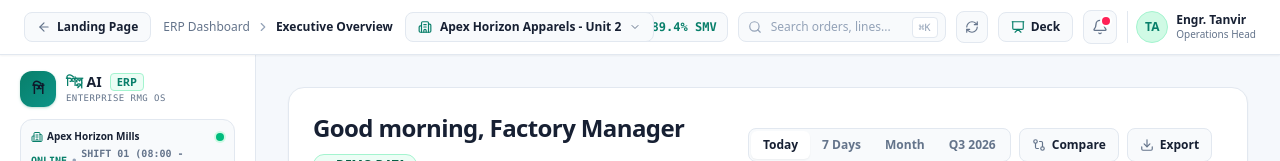
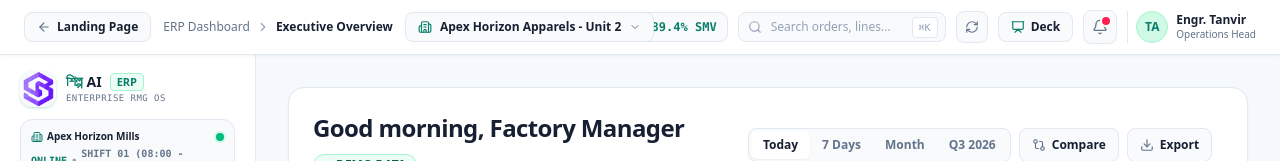
Before and after one commit to ashikbhuiyan56/shilpo-ai-erp, a React (Vite) app: page / in a window 1280 px wide. Both pictures are taken after a click on the button "View Demo". Shown: the top 161 px of the page. Built offline with nearby package versions, Linux system fonts and the light colour scheme.

Commit message:
Update DemoSidebar.tsx

```diff
--- a/src/components/demo/DemoSidebar.tsx
+++ b/src/components/demo/DemoSidebar.tsx
@@ -80,8 +80,8 @@ export const DemoSidebar: React.FC<DemoSidebarProps> = ({
         {/* Brand & Workspace in Sidebar */}
         <div className="px-2">
           <div className="flex items-center gap-2.5">
-            <div className="w-9 h-9 rounded-xl bg-gradient-to-br from-[#087F6A] to-[#0D9488] text-white flex items-center justify-center font-bold font-bengali text-base shadow-sm shadow-emerald-700/20">
-              শি
+                        <div className="w-9 h-9 rounded-xl overflow-hidden shadow-sm shadow-emerald-700/20">
+              <img src="/logo.png.png" alt="শিল্পAI ERP logo" className="w-full h-full object-contain" />
             </div>
             <div>
               <div className="text-sm font-bold text-[#172033] flex items-center gap-1">
```
